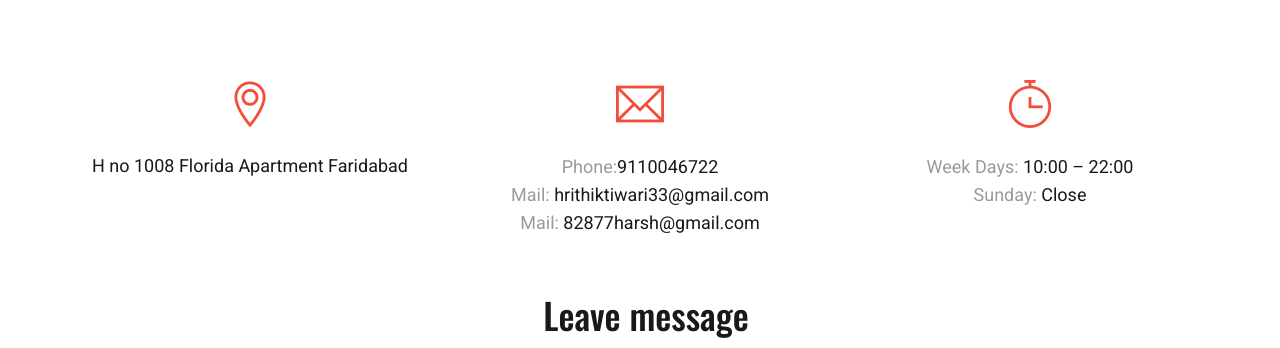
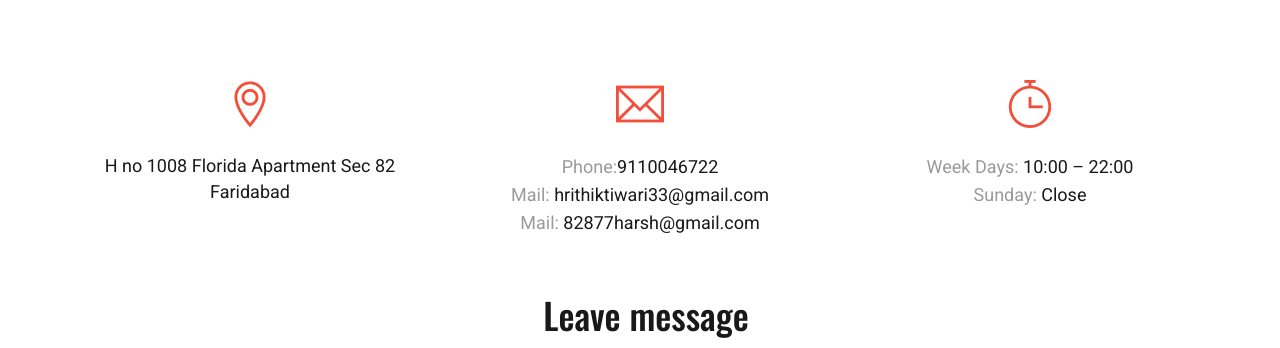
Before and after one commit to rammurti84/counselcareer, a Django app: page /contact/ in a window 1280 px wide. Shown: the part 704-1052 px from the top of the page. Run offline with Django 3.2, Linux system fonts and the light colour scheme; some libraries are stand-ins or nearby versions.

Commit message:
added details
Signed-off-by: harsh6768-svg <1905391@kiit.ac.in>

```diff
--- a/templates/contact.html
+++ b/templates/contact.html
@@ -77,7 +77,7 @@
                 <div class="col-lg-4">
                     <div class="contact-info">
                         <i class="ti-location-pin"></i>
-                        <p>H no 1008 Florida Apartment Faridabad</p>
+                        <p>H no 1008 Florida Apartment Sec 82 Faridabad</p>
                     </div>
                 </div>
                 <div class="col-lg-4">
```
